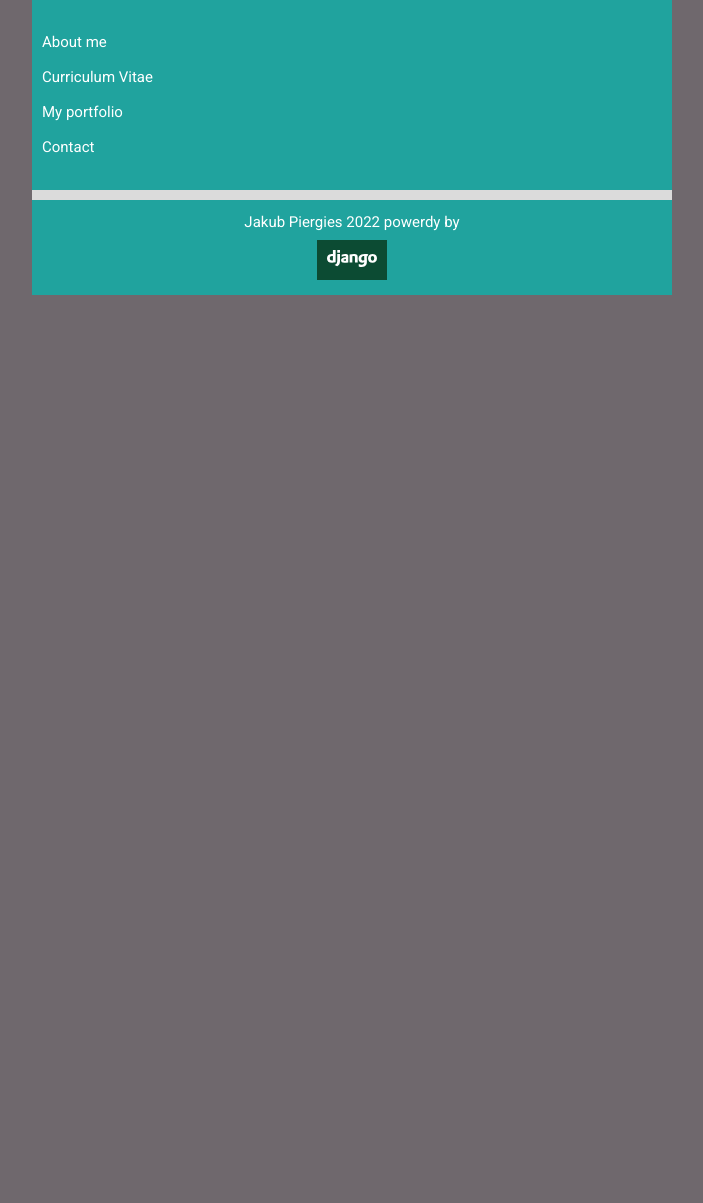
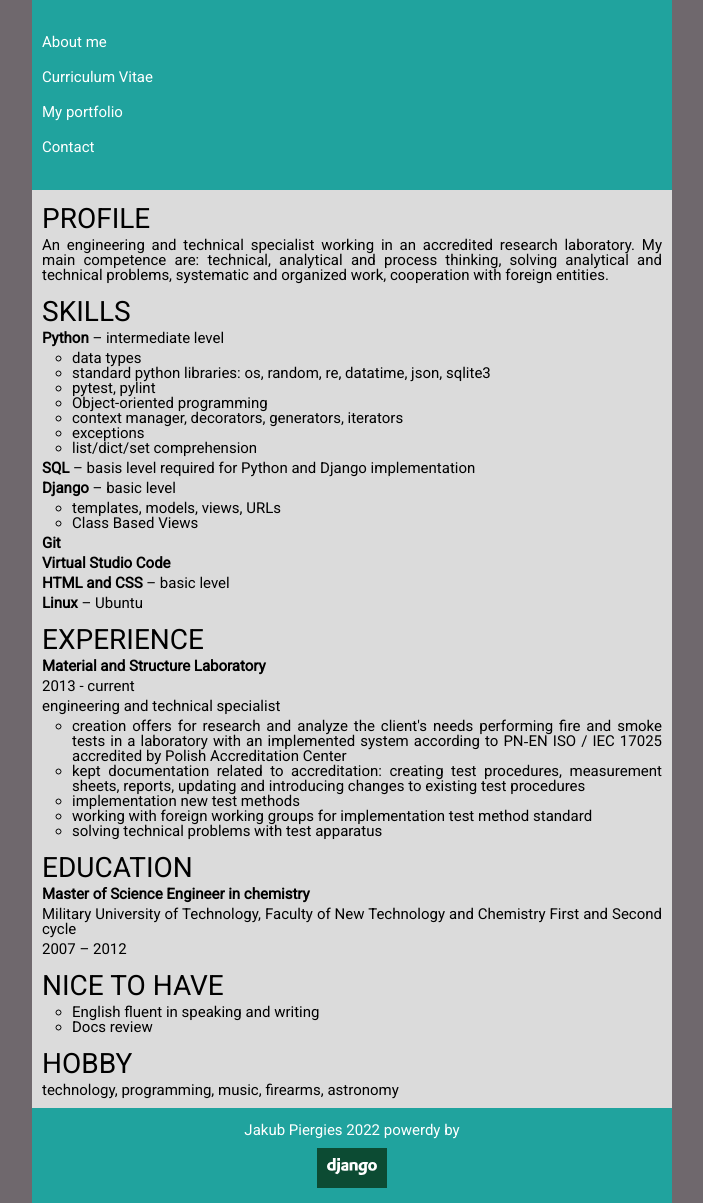
Before and after one commit to KubelP/CV_django_project, a Django app: template jpportfolio/templates/my_cv.html in a window 1280 px wide. Shown: the whole page, without its empty margins (288-991 px from the left). Before the commit the page ends 295 px from the top, so only its background shows below. Run offline with Django 3.2, Linux system fonts and the light colour scheme; the template is opened without the code that fills it, so the values that code supplies are empty.

Commit message:
delate model of CV and all mechanic of CV, CV page change to 100% html

```diff
--- a/jpportfolio/admin.py
+++ b/jpportfolio/admin.py
@@ -1,9 +1,8 @@
 from django.contrib import admin
-from jpportfolio.models import PortfolioCV, Comments, Contact, Portfolio, MyContact, CV
+from jpportfolio.models import PortfolioCV, Comments, Contact, Portfolio, MyContact
 
 admin.site.register(PortfolioCV)
 admin.site.register(Comments)
 admin.site.register(Contact)
 admin.site.register(Portfolio)
 admin.site.register(MyContact)
-admin.site.register(CV)
--- a/jpportfolio/forms.py
+++ b/jpportfolio/forms.py
@@ -1,5 +1,3 @@
-from pyexpat import model
-from tkinter import Widget
 from django import forms
 from jpportfolio.models import Comments, Contact
 
--- a/jpportfolio/static/style.css
+++ b/jpportfolio/static/style.css
@@ -50,7 +50,7 @@ html {
 
 body {
     background: rgb(111, 104, 109);
-    font-size: 22px;
+    font-size: 18px;
 }
 
 h2 {
@@ -267,6 +267,28 @@ footer {
     display: flex;
     flex-direction: column;
     padding: 5px;
+    text-align: justify;
+}
+
+.cv div {
+    padding: 5px;
+}
+
+
+.cv b {
+    font-weight: bold;
+}
+
+.cv p {
+    padding-top: 5px;
+}
+
+.cv ul {
+    padding-top: 5px;
+}
+.cv li {
+    list-style: circle;
+    margin-left: 30px;
 }
 
 .cv h2 {
@@ -326,13 +348,8 @@ footer {
     .cv {
         display: flex;
         flex-direction: row;
+        flex-wrap: wrap;
     }
 
-    .row_one, .row_two {
-        width: 50%;
-    }
 
-    .row_one {
-        padding-right: 10px;
-    }
 }
--- a/jpportfolio/templates/my_cv.html
+++ b/jpportfolio/templates/my_cv.html
@@ -5,25 +5,78 @@
 
 
 <div class='cv'>
-    {% for cv in cvs %}
-    <div class="row_one">
-        <h2 class='cv'>P R O F I L E</h2>
-        <p class="">{{ cv.profile|linebreaksbr }}</p>
-        <h2 class='cv'>S K I L L S</h2>
-        <p class="">{{ cv.skills|linebreaksbr }}</p>
-        <h2 class='cv'>N I C E  T O  H A V E</h2>
-        <p class="">{{ cv.other|linebreaksbr }}</p>
-    </div>
 
-    <div class="row_two">
-        <h2 class='cv'>E X P E R I E N C E</h2>
-        <p class="">{{ cv.experience|linebreaksbr }}</p>
-        <h2 class='cv'>E D U C A T I O N</h2>
-        <p class="">{{ cv.education|linebreaksbr }}</p>
-        <h2 class='cv'>H O B B Y</h2>
-        <p class="">{{ cv.hobby|linebreaksbr }}</p>
-    </div>
-    {% endfor %}
+
+
+        <div class="profile">
+            <h2 class='cv'>PROFILE</h2>
+            <p class="">An engineering and technical specialist working in an
+                accredited research laboratory. My main competence are:
+                technical, analytical and process thinking,
+                solving analytical and technical problems,
+                systematic and organized work, cooperation with foreign entities.</p>
+        </div>
+
+        <div class="skills">
+            <h2 class='cv'>SKILLS</h2>
+            <p class=""><b>Python</b> – intermediate level </p>
+                <ul>
+                    <li>data types</li>
+                    <li>standard python libraries: os, random, re, datatime, json, sqlite3</li>
+                    <li>pytest, pylint</li>
+                    <li>Object-oriented programming</li>
+                    <li>context manager, decorators, generators, iterators</li>
+                    <li>exceptions</li>
+                    <li>list/dict/set comprehension</li>
+                </ul>
+            <p><b>SQL</b> – basis level required for Python and Django implementation</p>
+            <p><b>Django</b> – basic level</p>
+                <ul>
+                    <li>templates, models, views, URLs</li>
+                    <li>Class Based Views</li>
+                </ul>
+            <p><b>Git</b></p>
+            <p><b>Virtual Studio Code</b></p>
+            <p><b>HTML and CSS</b> – basic level</p>
+            <p><b>Linux</b> – Ubuntu</p>
+        </div>
+
+        <div class="experience">
+            <h2 class='cv'>EXPERIENCE</h2>
+            <p><b>Material and Structure Laboratory</b></p>
+            <p>2013 - current</p>
+            <p>engineering and technical specialist</p>
+            <ul>
+                <li>creation offers for research and analyze the client's needs
+                performing fire and smoke tests in a laboratory with an implemented system according
+                to PN‑EN ISO / IEC 17025 accredited by Polish Accreditation Center</li>
+                <li>kept documentation related to accreditation: creating test procedures,
+                measurement sheets, reports, updating and introducing changes to existing test procedures
+                <li>implementation new test methods</li>
+                <li>working with foreign working groups for implementation test method standard</li>
+                <li>solving technical problems with test apparatus</li>
+            </ul>
+        </div>
+
+        <div class="education">
+            <h2 class='cv'>EDUCATION</h2>
+            <p><b>Master of Science Engineer in chemistry</b></p>
+            <p class="">Military University of Technology, Faculty of New Technology and Chemistry First and Second cycle</p>
+                <p>2007 – 2012</p>
+        </div>
+
+        <div class="nice_to_have">
+            <h2 class='cv'>NICE TO HAVE</h2>
+            <ul>
+                <li>English fluent in speaking and writing</li>
+                <li>Docs review</li>
+            </ul>
+        </div>
+
+        <div class="hobby">
+            <h2 class='cv'>HOBBY</h2>
+            <p class="">technology, programming, music, firearms, astronomy</p>
+        </div>
 
 </div>
 
--- a/jpportfolio/urls.py
+++ b/jpportfolio/urls.py
@@ -8,7 +8,7 @@ app_name = 'jpportfolio'
 
 urlpatterns = [
     path('', views.about_me, name='about_me'),
-    path('cv/', views.CV.as_view(), name ='cv'),
+    path('cv/', TemplateView.as_view(template_name = 'my_cv.html'), name ='cv'),
     path('portfolio/', views.PortfolioView.as_view(), name='portfolio'),
     path('contact/', views.my_contact, name='contact'),
     path('success/', TemplateView.as_view(template_name = 'success.html'), name = 'success')
```
Also changed, not shown: jpportfolio/models.py (+0 -12 lines), jpportfolio/views.py (+3 -9 lines).
